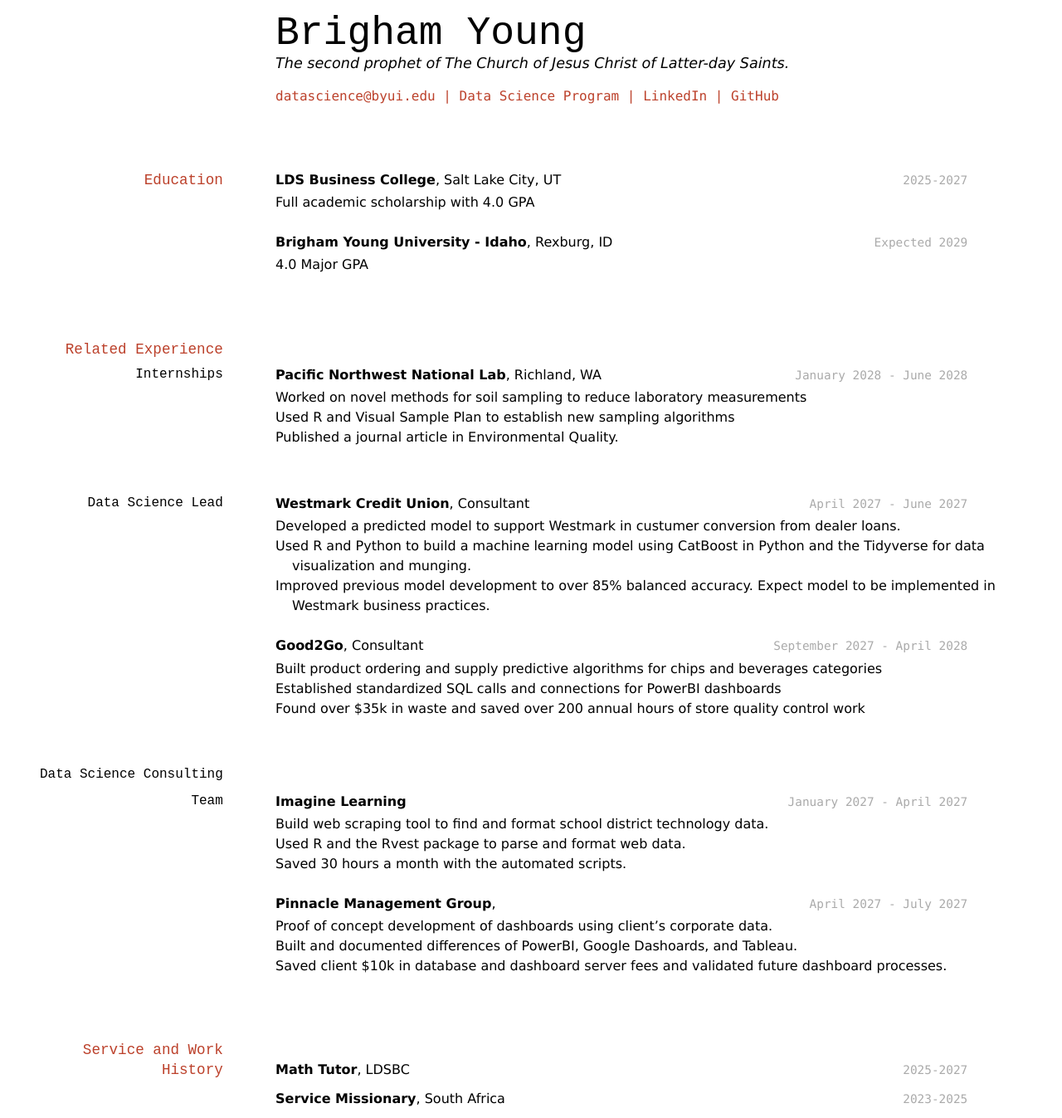
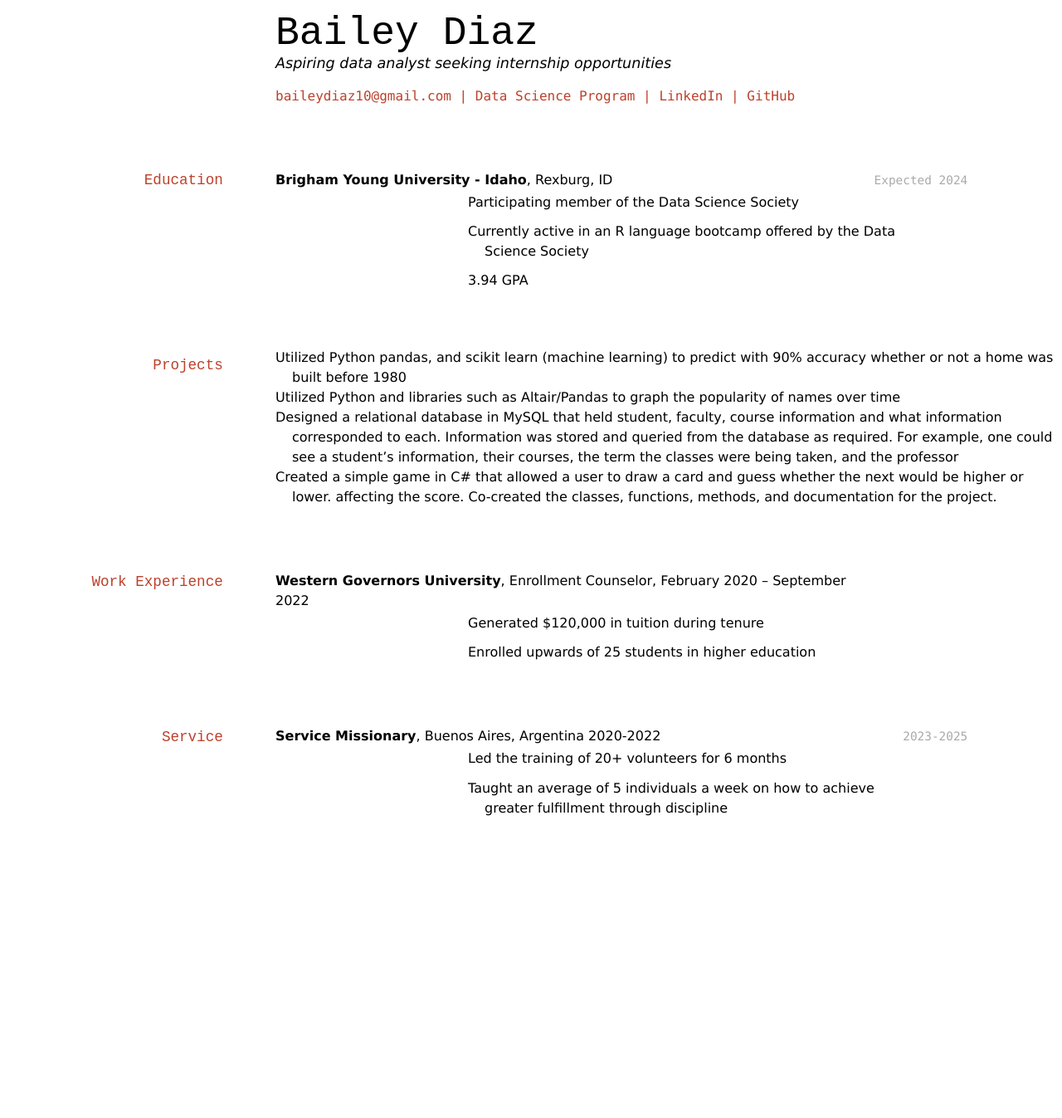
Before and after one commit to baileydiaz/Diaz_Resume, a Jekyll site: the page built from docs/index.md, in a window 1280 px wide. Shown: the whole page at 83% size. Built offline with Jekyll 4.4.1, drawn with Linux system fonts in a browser that asks for light colours; after the commit the page ends 1010 px from its top, so only the background shows below that.

Commit message:
updated resume and readme

```diff
--- a/docs/index.md
+++ b/docs/index.md
@@ -1,84 +1,57 @@
 ---
 layout: cv
-title: Brigham Young's Resume
+title: Bailey Diaz's Resume
 ---
-# Brigham Young
-The second prophet of The Church of Jesus Christ of Latter-day Saints.
+# Bailey Diaz
+Aspiring data analyst seeking internship opportunities
 
 <div id="webaddress">
-<a href="datascience@byui.edu">datascience@byui.edu</a>
-| <a href="https://byuidatascience.github.io/development.html">Data Science Program</a>
-| <a href="https://www.linkedin.com/groups/13537407/">LinkedIn</a>
-| <a href="https://github.com/byuids-resumes">GitHub</a>
+<a href="baileydiaz10@gmail.com">baileydiaz10@gmail.com</a>
+| <a href="https://byuidatascience.github.io/">Data Science Program</a>
+| <a href="https://www.linkedin.com/in/bailey-diaz/">LinkedIn</a>
+| <a href="https://github.com/baileydiaz/">GitHub</a>
 </div>
 
 <!-- https://www.monique.tech/the-art-of-markdown -->
 
 ## Education
 
-`2025-2027`
-__LDS Business College__, Salt Lake City, UT
 
-- Full academic scholarship with 4.0 GPA
-
-`Expected 2029`
+`Expected 2024`
 __Brigham Young University - Idaho__, Rexburg, ID
 
-- 4.0 Major GPA
+- Participating member of the Data Science Society
 
+- Currently active in an R language bootcamp offered by the Data Science Society
 
-## Related Experience
+- 3.94 GPA
 
-### Internships
+## Projects
+- Utilized Python pandas, and scikit learn (machine learning) to predict with 90% accuracy whether or not a home was built before 1980
+&nbsp;
+- Utilized Python and libraries such as Altair/Pandas to graph the popularity of names over time
+&nbsp;
+- Designed a relational database in MySQL that held student, faculty, course information and what information
+corresponded to each. Information was stored and queried from the database as required. For example, one
+could see a student’s information, their courses, the term the classes were being taken, and the professor
+&nbsp;
+- Created a simple game in C# that allowed a user to draw a card and guess whether the next would be higher or
+lower. affecting the score. Co-created the classes, functions, methods, and documentation for the project.
 
-`January 2028 - June 2028`
-__Pacific Northwest National Lab__, Richland, WA
+## Work Experience
 
-- Worked on novel methods for soil sampling to reduce laboratory measurements
-- Used R and Visual Sample Plan to establish new sampling algorithms
-- Published a journal article in Environmental Quality.
+__Western Governors University__, Enrollment Counselor, February 2020 – September 2022
+- Generated $120,000 in tuition during tenure
 
-### Data Science Lead
+- Enrolled upwards of 25 students in higher education
 
-`April 2027 - June 2027`
-__Westmark Credit Union__, Consultant
-
-- Developed a predicted model to support Westmark in custumer conversion from dealer loans.
-- Used R and Python to build a machine learning model using CatBoost in Python and the Tidyverse for data visualization and munging.
-- Improved previous model development to over 85% balanced accuracy. Expect model to be implemented in Westmark business practices.
-
-`September 2027 - April 2028`
-__Good2Go__, Consultant
-
-- Built product ordering and supply predictive algorithms for chips and beverages categories
-- Established standardized SQL calls and connections for PowerBI dashboards
-- Found over $35k in waste and saved over 200 annual hours of store quality control work
-
-### Data Science Consulting Team
-
-`January 2027 - April 2027`
-__Imagine Learning__
-
-- Build web scraping tool to find and format school district technology data.
-- Used R and the Rvest package to parse and format web data.
-- Saved 30 hours a month with the automated scripts.
-
-`April 2027 - July 2027`
-__Pinnacle Management Group__,
-
-- Proof of concept development of dashboards using client's corporate data.
-- Built and documented differences of PowerBI, Google Dashoards, and Tableau.
-- Saved client $10k in database and dashboard server fees and validated future dashboard processes.
-
-
-## Service and Work History
-
-`2025-2027`
-__Math Tutor__, LDSBC
-
+## Service
 
 `2023-2025`
-__Service Missionary__, South Africa
+__Service Missionary__, Buenos Aires, Argentina 2020-2022
+- Led the training of 20+ volunteers for 6 months
+
+- Taught an average of 5 individuals a week on how to achieve greater fulfillment through discipline
 
 
 
```
Also changed, not shown: README.md.
